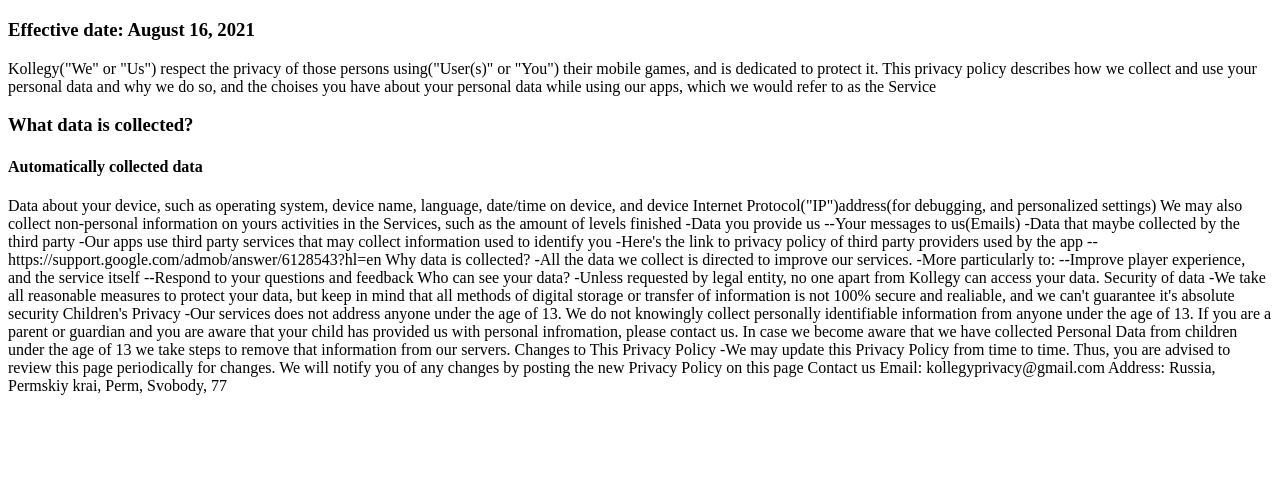
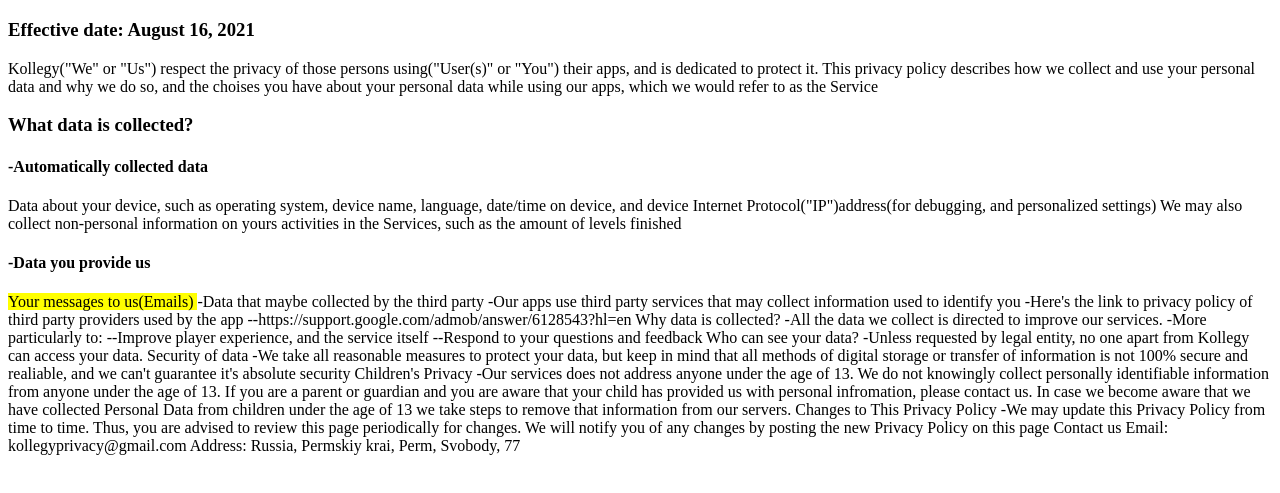
Before and after one commit to KollegyDebil/KollegyDebil.github.io, a plain HTML site: page index.html in a window 1280 px wide. Shown: the part 61-554 px from the top of the page. Drawn offline with Linux system fonts and the light colour scheme.

Commit message:
Text formatting test5

```diff
--- a/index.html
+++ b/index.html
@@ -13,7 +13,7 @@
             Effective date: August 16, 2021
         </h3>
         <p>
-            Kollegy("We" or "Us") respect the privacy of those persons using("User(s)" or "You") their mobile games,
+            Kollegy("We" or "Us") respect the privacy of those persons using("User(s)" or "You") their apps,
             and is dedicated to protect it.
 
             This privacy policy describes how we collect and use your personal data and why we do so, and the
@@ -22,13 +22,18 @@
             What data is collected?
         </h3>
         <h4>
-            Automatically collected data
+            -Automatically collected data
         </h4>
             Data about your device, such as operating system, device name, language, date/time on device, and device Internet Protocol("IP")address(for debugging, and personalized settings)
             We may also collect non-personal information on yours activities in the Services, such as the amount of levels finished
 
+
+        <h4>
             -Data you provide us
-            --Your messages to us(Emails)
+        </h4>
+            <mark>
+                Your messages to us(Emails)
+            </mark>
 
             -Data that maybe collected by the third party
             -Our apps use third party services that may collect information used to identify you
```
